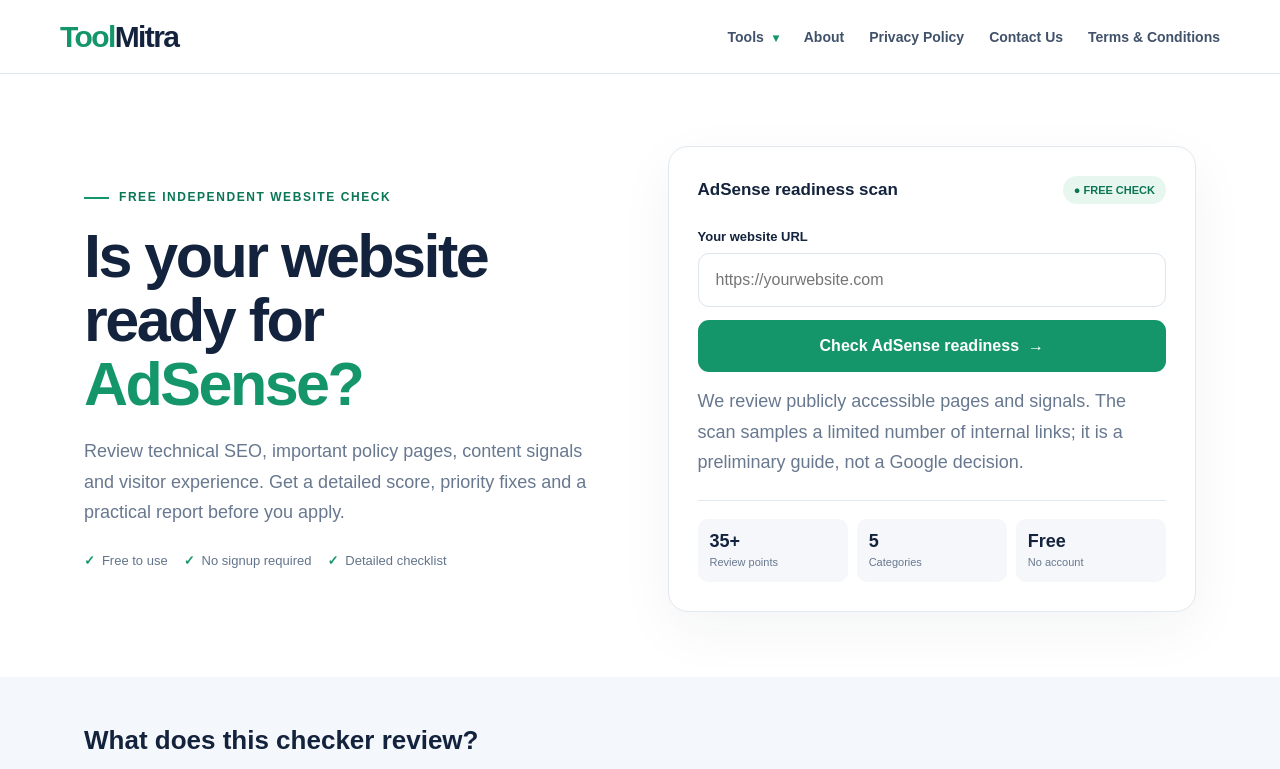
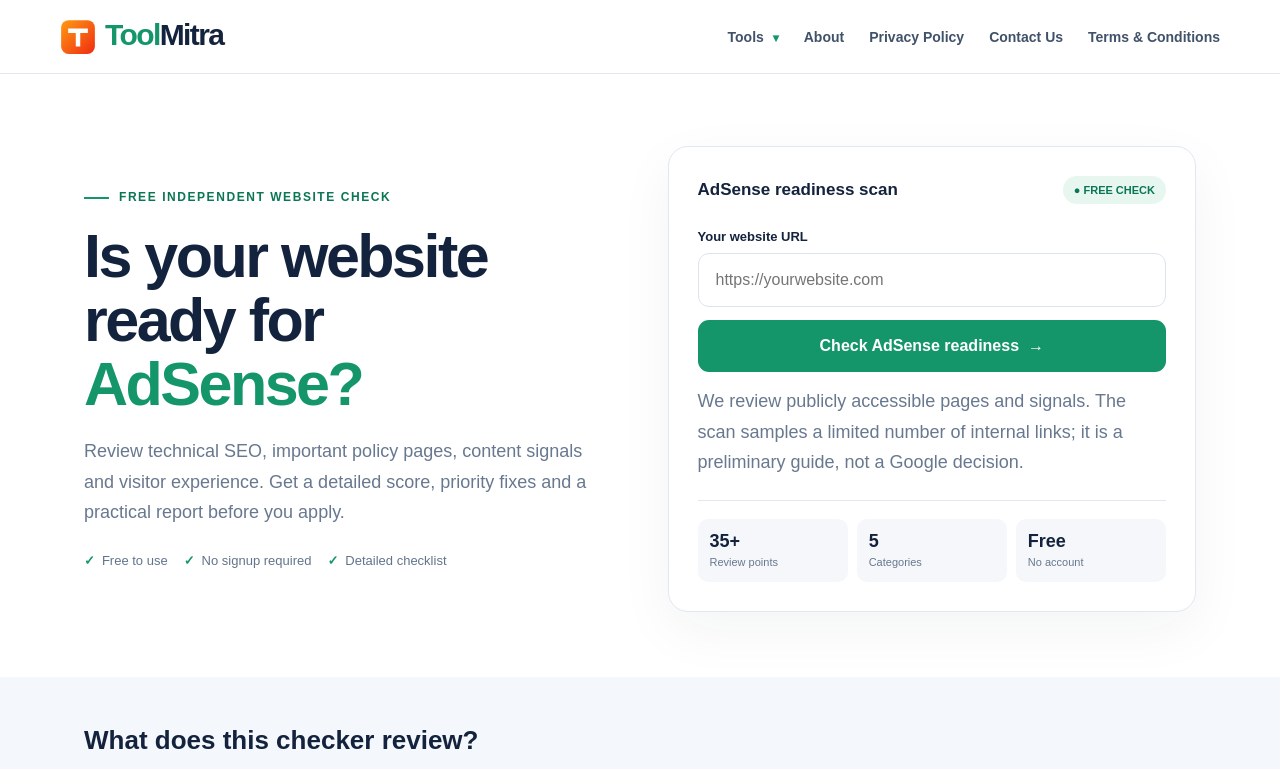
Before and after one commit to ssrweb197/toolmitra, a plain HTML site: page public/index.html in a window 1280 px wide. Shown: the top 769 px of the page. Drawn offline with Linux system fonts and the light colour scheme.

Commit message:
Add ToolMitra T icon to site header and favicon

```diff
--- a/public/index.html
+++ b/public/index.html
@@ -1,7 +1,8 @@
 <!doctype html>
 <html lang="en">
 <head>
-<meta charset="utf-8"><meta name="viewport" content="width=device-width,initial-scale=1">
+<meta charset="utf-8">
+<link rel="icon" type="image/svg+xml" href="/toolmitra-icon.svg"><meta name="viewport" content="width=device-width,initial-scale=1">
 <title>Free AdSense Readiness Checker | ToolMitra</title>
 <meta name="description" content="Check your website's preliminary AdSense readiness with ToolMitra. Review SEO, privacy policy, content quality, crawlability and navigation with a free detailed report.">
 <meta name="robots" content="index, follow, max-image-preview:large">
@@ -106,7 +107,7 @@ header{height:74px;position:sticky;top:0;z-index:20;background:#fff;border-botto
 </head>
 <body>
 <header>
-<div class="brand"><a href="/" aria-label="ToolMitra home"><span>Tool</span>Mitra</a></div>
+<div class="brand"><a href="/" aria-label="ToolMitra home"><img src="/toolmitra-icon.svg" alt="" width="36" height="36" style="width:36px;height:36px;vertical-align:middle;margin-right:9px;border-radius:9px"><span>Tool</span>Mitra</a></div>
 <nav class="top-nav" aria-label="Main navigation">
 <details class="tools-dropdown"><summary>Tools <span aria-hidden="true">▾</span></summary>
 <div class="tools-panel">
```
